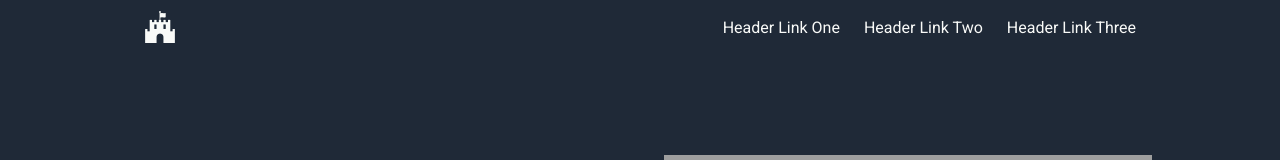
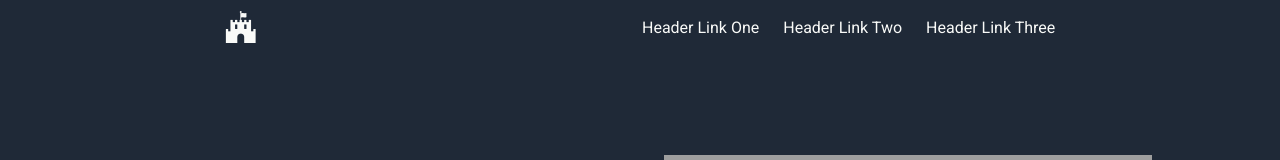
Before and after one commit to fr4nbtt/01-project-landing-page, a plain HTML site: page index.html in a window 1280 px wide. Shown: the top 160 px of the page. Drawn offline with Linux system fonts and the light colour scheme; grey boxes are pictures that could not be loaded.

Commit message:
Fixed header padding

```diff
--- a/css/styles.css
+++ b/css/styles.css
@@ -20,10 +20,10 @@ body {
 
 .header {
   display: flex;
-  justify-content: space-between;
+  justify-content: space-around;
   background: var(--dark-color);
   color: var(--light-color);
-  padding: 1rem 9rem;
+  padding: 1rem 2rem;
 }
 
 .navbar .navbar-items {
```
